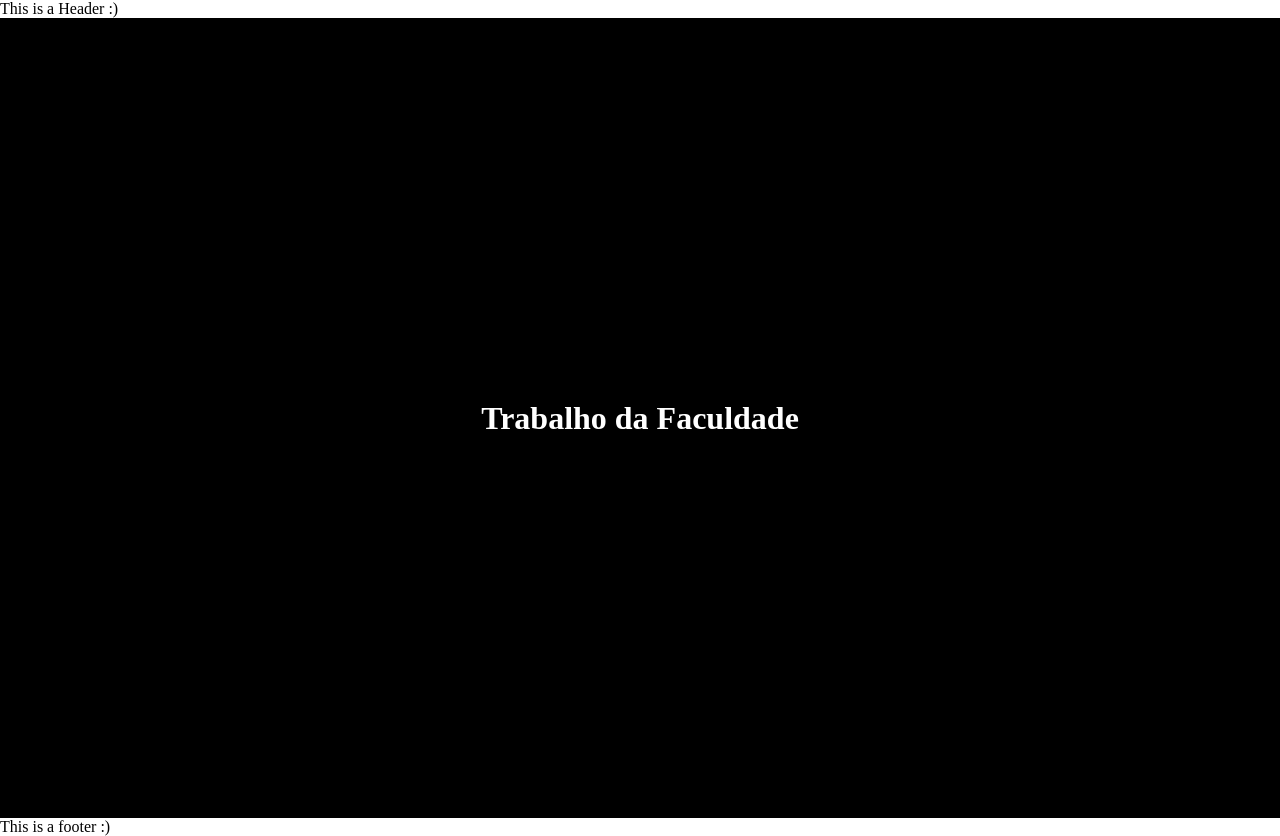
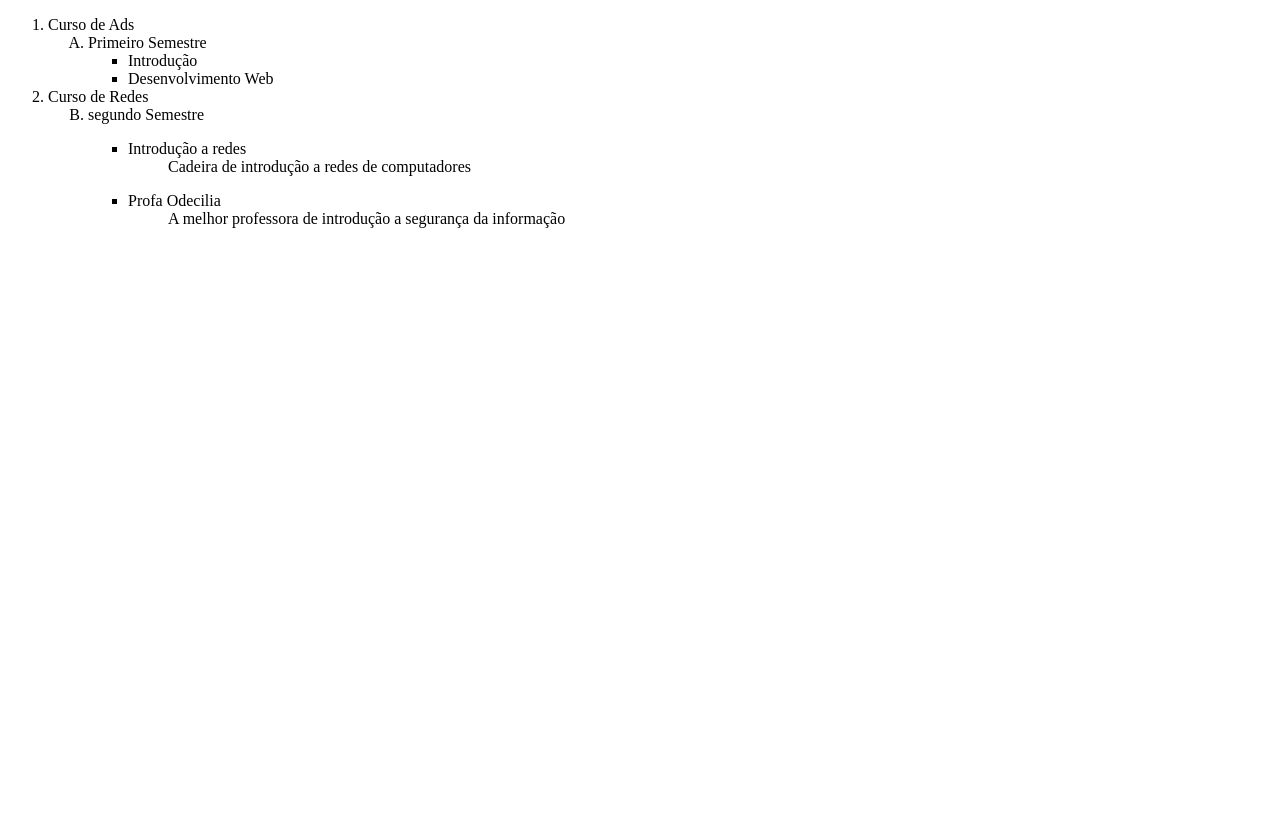
Before and after one commit to PauloVictorMateus/Facul_Trab, a plain HTML site: page index.html in a window 1280 px wide. After the commit the page ends 800 px from the top, so only its background shows below. Drawn offline with Linux system fonts and the light colour scheme.

Commit message:
Class 31.08 Web Development

```diff
--- a/index.html
+++ b/index.html
@@ -1,19 +1,42 @@
 <!DOCTYPE html>
 <html lang="pt-br">
-  <head>
-    <meta charset="UTF-8" />
-    <meta http-equiv="X-UA-Compatible" content="IE=edge" />
-    <meta name="viewport" content="width=device-width, initial-scale=1.0" />
-    <link rel="stylesheet" href="styles.css" />
-    <title>Trab_Facul</title>
-  </head>
-  <body>
-    <header>This is a Header :)</header>
-    <main>
-      <h1>Trabalho da Faculdade</h1>
-    </main>
-    <footer>
-      <p>This is a footer :)</p>
-    </footer>
-  </body>
+    <head>
+        <meta charset="UTF-8" />
+        <title>Atv.Web</title>
+    </head>
+    <body>
+        <ol>
+            <li>Curso de Ads</li>
+            <ol type="A">
+                <li>Primeiro Semestre</li>
+                <ul>
+                    <li>Introdução</li>
+                    <li>Desenvolvimento Web</li>
+                </ul>
+            </ol>
+            <li>Curso de Redes</li>
+            <ol type="A" start="2">
+                <li>segundo Semestre</li>
+                <ul>
+                    <li>
+                        <dl>
+                            <dt>Introdução a redes</dt>
+                            <dd>
+                                Cadeira de introdução a redes de computadores
+                            </dd>
+                        </dl>
+                    </li>
+                    <li>
+                        <dl>
+                            <dt>Profa Odecilia</dt>
+                            <dd>
+                                A melhor professora de introdução a segurança da
+                                informação
+                            </dd>
+                        </dl>
+                    </li>
+                </ul>
+            </ol>
+        </ol>
+    </body>
 </html>
```
